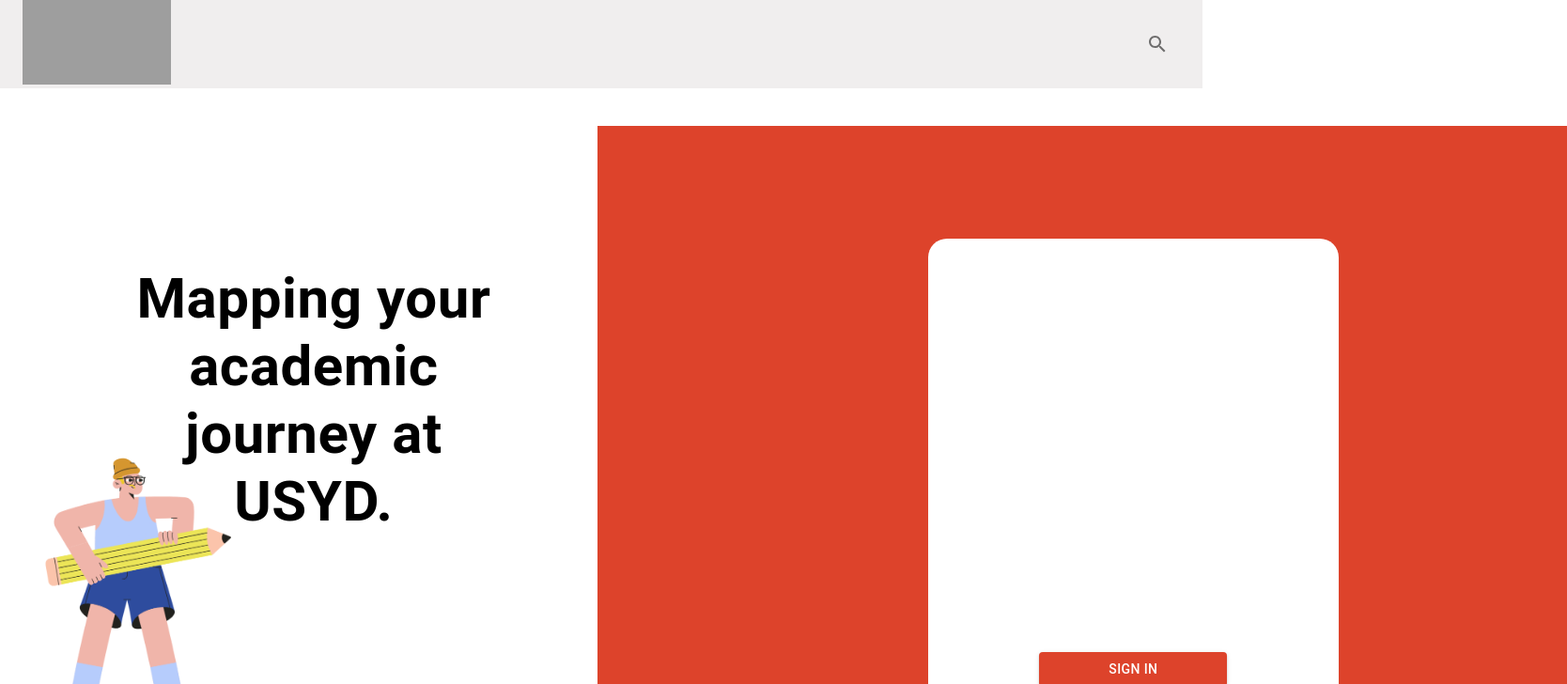
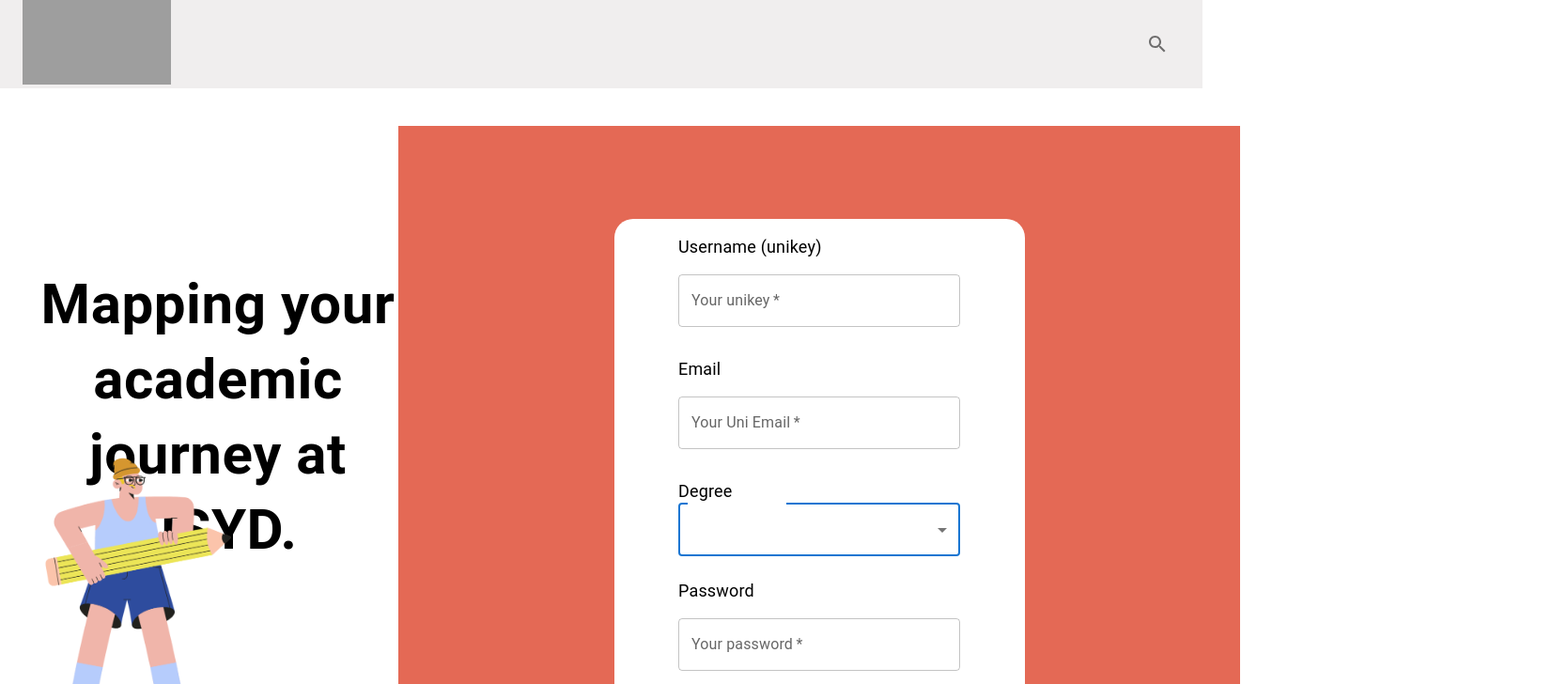
Before and after one commit to USYDUniTrack/UniTrack_WebApp, a Next.js app: page /signUp in a window 1280 px wide. Shown: the top 728 px of the page at 94% size, 1668 px wide, since content can reach past the window. Built offline with nearby package versions, Linux system fonts and the light colour scheme; grey boxes are pictures that could not be loaded.

Commit message:
Add all button functionality

```diff
--- a/src/app/(authPages)/signUp/page.js
+++ b/src/app/(authPages)/signUp/page.js
@@ -1,28 +1,142 @@
 "use client"
 
-import { Container, Stack, Card, CardContent, Typography, Button, Box } from '@mui/material';
+import React from 'react';
+import { MenuItem, Select, Button, TextField, Typography, Checkbox, Link, Grid, Box, Container, InputLabel, Stack } from '@mui/material';
 import Image from 'next/image';
-import { BsFillCalendarEventFill, BsFillCalendar2Fill } from 'react-icons/bs';
-import { AiFillRead } from 'react-icons/ai';
-import React from 'react';
 
 export default function Page() {
   return (
-    <Box sx={{ display: 'flex' }}>
-      <div className="HomePageWrapper" style={{ flex: 1 }}>
-        <div className="headingContentWrapper">
-          <Typography sx={{ textAlign: 'center', fontWeight: 600, fontSize: 60, marginBottom: 30, marginLeft: 9, lineHeight: 1.2 }}>Mapping your <br />academic<br /> journey at <br />USYD.</Typography>
-          {/* <Typography sx={{ textAlign: "center", fontSize: 20, marginTop: 5 }}>Dummy text</Typography> */}
-          <Image src="/Amigos_Standing.png" alt="Amigos Standing" id="standing2" width={210} height={325} />
-        </div>
-      </div>
-      <Box sx={{ backgroundColor: '#DD432B', flex: 2, marginLeft: 10, width: 1210, height: 823 }}>
-        <Box sx={{ backgroundColor: '#FFF', flex: 1, marginLeft: 44, marginTop:15, width: 437, height: 603, flexShrink: 0, borderRadius: 5  }}>
-          <Box sx={{ display: 'flex', justifyContent: 'center' }}>
-          <Button variant="contained" sx={{ marginTop: 55, marginBottom: 10, width: 200, backgroundColor: "#DD432B" }}>Sign In</Button>
-          </Box>
+    <Stack direction="row">
+      <Box sx={{ width: '30vw' }}>
+        <Typography sx={{ textAlign: 'center', fontWeight: 600, fontSize: 60, marginTop: '150px', lineHeight: '80px' }}>Mapping your <br />academic<br /> journey at <br />USYD.</Typography>
+        <Image src="/Amigos_Standing.png" alt="Amigos Standing" id="standing2" width={210} height={325} />
+      </Box>
+      <Box
+        sx={{
+          backgroundColor: '#E46955',
+          width: '70vw',
+          height: '100vh',
+          display: 'flex',
+          justifyContent: 'center',
+          alignItems: 'center'
+        }}
+      >
+        <Box
+          sx={{
+            backgroundColor: '#FFF',
+            width: 437,
+            height: 603,
+            borderRadius: 5,
+            display: 'flex',
+            justifyContent: 'center',
+            alignItems: 'center'
+          }}
+        >
+          <SignUp />
         </Box>
       </Box>
-    </Box>
+    </Stack>
   )
 }
+
+const SignUp = () => {
+  const handleSubmit = (event) => {
+    event.preventDefault();
+    const data = new FormData(event.currentTarget);
+    console.log({
+      email: data.get('email'),
+      password: data.get('password'),
+    });
+  };
+
+  const options = [
+      {label:"Bachelor of Advanced Computing", value: 'BAdvComp'}
+  ]
+
+  const [degree, setDegree] = React.useState('');
+
+  const handleChange = (event) => {
+    setDegree(event.target.value);
+  };
+
+  return (
+      <Container component="main" maxWidth="xs">
+        <Box component="form" onSubmit={handleSubmit} noValidate sx={{ display: 'flex', flexDirection: 'column', alignItems: 'center' }}>
+          <Stack direction="column" spacing={3}>
+            <Box>
+                <InputLabel htmlFor="unikey" sx={{ color: 'black', fontSize: '18px' }}>Username (unikey)</InputLabel>
+                <TextField
+                  margin="normal"
+                  required
+                  fullWidth
+                  id="unikey"
+                  label="Your unikey"
+                  name="unikey"
+                  autoComplete="unikey"
+                  autoFocus
+                />
+            </Box>
+            <Box>
+                <InputLabel htmlFor="email" sx={{ color: 'black', fontSize: '18px' }}>Email</InputLabel>
+                <TextField
+                  margin="normal"
+                  required
+                  fullWidth
+                  id="unikey"
+                  label="Your Uni Email"
+                  name="email"
+                  autoComplete="email"
+                  autoFocus
+                />
+            </Box>
+            <Box>
+                <InputLabel htmlFor="email" sx={{ color: 'black', fontSize: '18px' }}>Degree</InputLabel>
+                <Select
+                  margin="normal"
+                  id="degree"
+                  value={degree}
+                  onChange={handleChange}
+                  fullWidth
+                  autoFocus
+                  required
+                  label="Your Uni Degree"
+                >
+                {options.map((item) => {
+                        return (
+                          <MenuItem value={item.value} key={item.value}>
+                            {item.label}
+                          </MenuItem>
+                        );
+                      })}
+                 </Select>
+            </Box>
+            <Box>
+                <InputLabel htmlFor="password" sx={{ color: 'black', fontSize: '18px' }}>Password</InputLabel>
+                <TextField
+                  margin="normal"
+                  required
+                  fullWidth
+                  name="password"
+                  label="Your password"
+                  type="password"
+                  id="password"
+                  autoComplete="current-password"
+                />
+            </Box>
+              {/* <FormControlLabel
+                control={<Checkbox value="remember" color="primary" />}
+                label="Remember me"
+              /> */}
+            <Box>
+              <Button type="submit" variant="contained" sx={{ width: 300, backgroundColor: '#DD342B', marginBottom: 2 }}>Register</Button>
+              <Grid container direction="column" spacing={1}>
+                  <Grid item xs>
+                    <Link href="/signUp" sx={{ fontSize: '15px', color: 'black', textDecorationColor: 'black' }}>Sign In</Link>
+                  </Grid>
+              </Grid>
+            </Box>
+          </Stack>
+        </Box>
+      </Container>
+  );
+}
```
Also changed, not shown: src/app/(authPages)/signIn/page.js (+7 -2 lines), src/app/page.js (+5 -2 lines).
